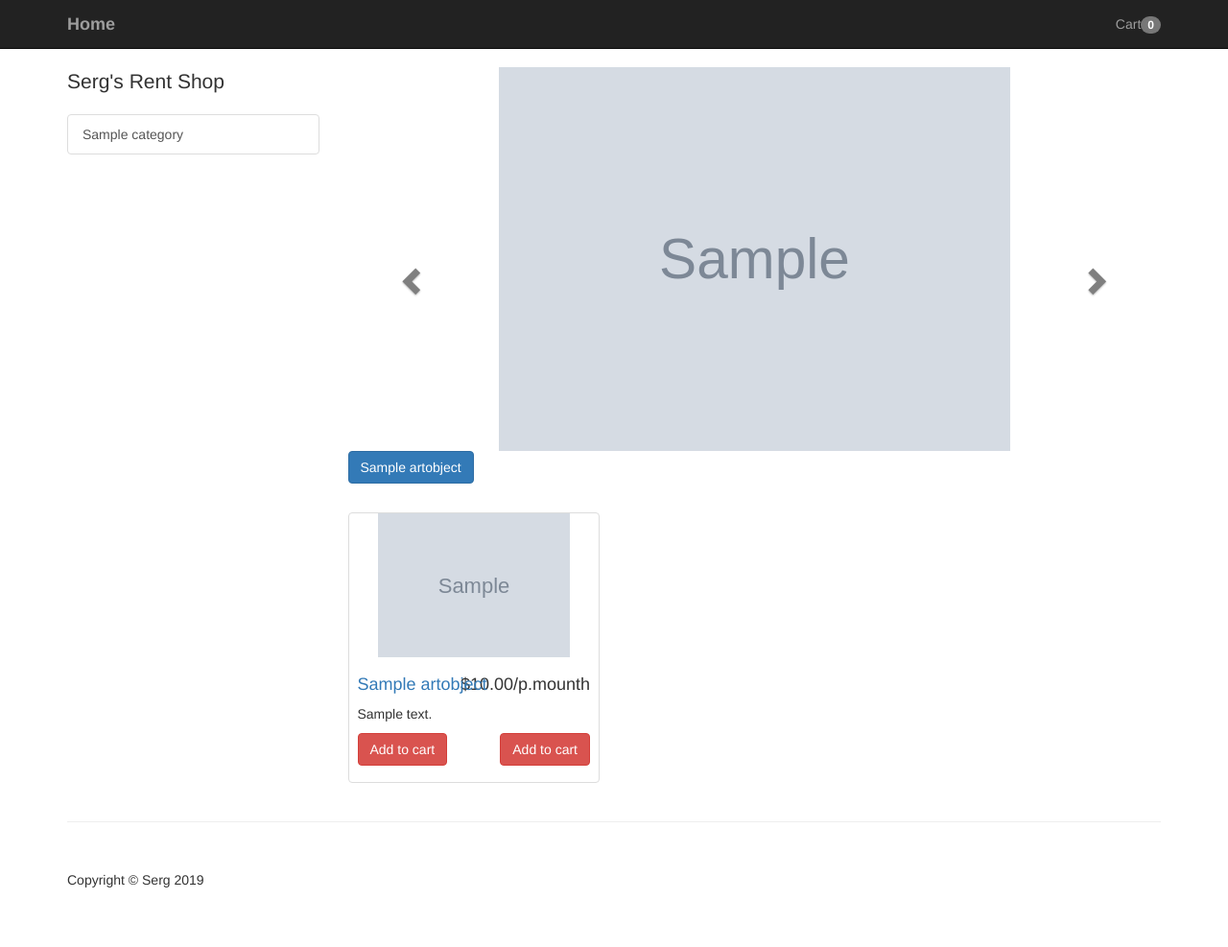
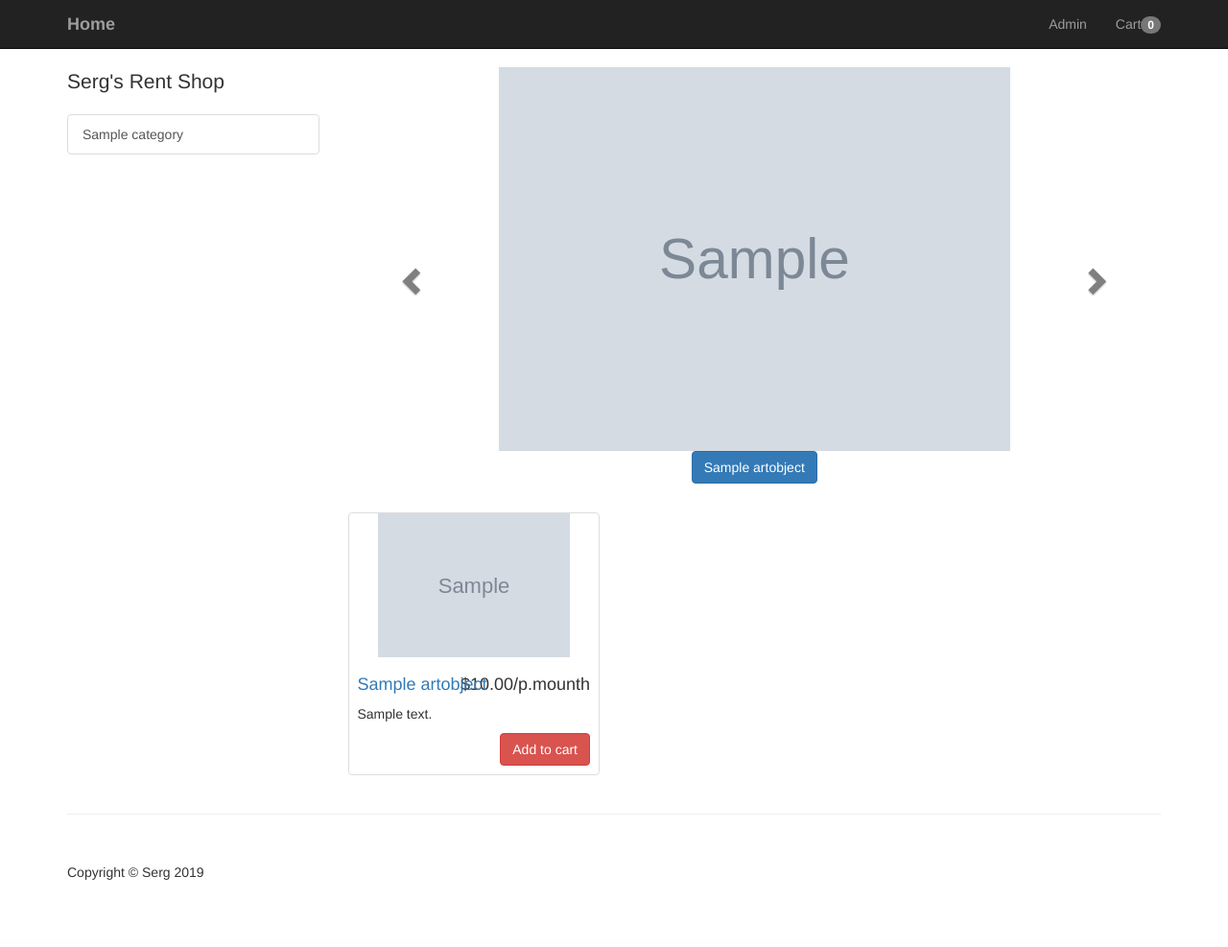
Before and after one commit to salozher/webshop_test1, a Django app: page / in a window 1280 px wide. Shown: the whole page at 96% size. After the commit the page ends 917 px from the top, so only its background shows below. Run offline with Django 3.2, Linux system fonts and the light colour scheme; tables that the repository leaves empty hold one stand-in row (values such as "Sample post"); grey boxes marked "Sample" are stand-in pictures; some libraries are stand-ins or nearby versions.

Commit message:
updated Cart - only possible to see available items in all views

```diff
--- a/ecomapp/models.py
+++ b/ecomapp/models.py
@@ -55,6 +55,7 @@ class ArtObject(models.Model):
     description = models.TextField()
     image = models.ImageField(upload_to=image_folder)
     price = models.DecimalField(max_digits=9, decimal_places=2)
+    renttime = models.PositiveIntegerField(default=3)
     available = models.BooleanField(default=True)
     objects = ProductManager()
 
--- a/ecomapp/templates/base.html
+++ b/ecomapp/templates/base.html
@@ -41,7 +41,8 @@
                         <a href="#" class="dropdown-toggle" data-toggle="dropdown" role="button" aria-haspopup="true"
                            aria-expanded="false">Categories <span class="caret"></span></a>
                         <ul class="dropdown-menu">
-
+                            <br>
+                            <br>
                             {% for category in categories %}
                                 <li><a href="{{ category.get_absolute_url }}">{{ category.name }}</a></li>
                             {% endfor %}
@@ -50,7 +51,9 @@
                     </li>
                 {% endif %}
             </ul>
+
             <ul class="nav navbar-nav navbar-right">
+                <li> <a href="{% url 'admin:index' %}">Admin</a></li>
                 <li><a href="{% url "cart" %}">Cart<span class='badge'>{{ cart.items.count }}</span></a></li>
             </ul>
         </div>
@@ -84,10 +87,10 @@
                                             <img class="slide-image" src="{{ product.image.url }}"
                                                  alt="" style="width: auto; height: 400px; margin: 0 auto ">
                                             <div class="align-content-center" style="width: available">
-                                             <a href="{{ product.get_absolute_url }}" style="position: center">
-                                                <button class="btn btn-primary"
-                                                        style="position: center">{{ product.title }}</button>
-                                            </a>
+                                                <a href="{{ product.get_absolute_url }}" style="position: center">
+                                                    <button class="btn btn-primary center-block"
+                                                            style="position: center">{{ product.title }}</button>
+                                                </a>
                                             </div>
                                         </div>
                                     {% else %}
@@ -95,7 +98,8 @@
                                             <img class="slide-image" src="{{ product.image.url }}"
                                                  alt="" style="width: auto; height: 400px; margin: 0 auto ">
                                             <a href="{{ product.get_absolute_url }}">
-                                                <button class="btn btn-primary">{{ product.title }}</button>
+                                                <button class="btn btn-primary center-block"
+                                                        style="position: center">{{ product.title }}</button>
                                             </a>
                                         </div>
                                     {% endif %}
@@ -119,13 +123,18 @@
                         <div class="col-sm-4 col-lg-4 col-md-4">
                             <div class="thumbnail">
                                 <img src="{{ product.image.url }}" alt="" style="width: 200px; height: auto">
-                                <div class="caption">
+                                <div class="caption" style="height: auto">
                                     <h4 class="pull-right">${{ product.price }}/p.mounth</h4>
                                     <h4><a href={{ product.get_absolute_url }}>{{ product.title }}</a></h4>
 
                                     <p>{{ product.description }}</p>
-                                    <a class="pull-left" href="{% url "add_to_cart" product_slug=product.slug %}"><button class="btn btn-danger">Add to cart</button></a>
-                                    <a class="pull-right" href="{% url "add_to_cart" product_slug=product.slug %}"><button class="btn btn-danger">Add to cart</button></a>
+{#                                    <a class="pull-left" >#}
+{#href="{% url "add_to_cart" product_slug=product.slug %}"#}
+{#                                        <input class="pull-left" type="number" value="{{product.renttime}}" step="1">Rent duration (month)</input>#}
+{#                                    </a>#}
+                                    <a class="pull-right" href="{% url "add_to_cart" product_slug=product.slug %}">
+                                        <button class="btn btn-danger">Add to cart</button>
+                                    </a>
                                 </div>
                             </div>
                         </div>
--- a/ecomapp/templates/cart.html
+++ b/ecomapp/templates/cart.html
@@ -7,7 +7,7 @@
         <tr>
             <td class="text-center">Art Object</td>
             <td class="text-center">Period/Month</td>
-            <td class="text-center">Price</td>
+            <td class="text-center">Price/p.month</td>
             <td class="text-center"> </td>
         </tr>
         {% for item in cart.items.all %}
--- a/ecomapp/views.py
+++ b/ecomapp/views.py
@@ -47,11 +47,23 @@ def product_view(request, product_slug):
     return render(request, 'product.html', context)
 
 def category_view(request, category_slug):
+    try:
+        cart_id = request.session['cart_id']
+        cart = Cart.objects.get(id=cart_id)
+        request.session['total'] = cart.items.count()
+    except:
+        cart = Cart()
+        cart.save()
+        cart_id = cart.id
+        request.session['cart_id'] = cart_id
+        cart = Cart.objects.get(id=cart_id)
+
     category = Category.objects.get(slug=category_slug)
-    products_of_category = ArtObject.objects.filter(category=category)
+    products_of_category = ArtObject.objects.filter(category=category).filter(available=True)
     context = {
         'category': category,
         'products_of_category': products_of_category,
+        'cart': cart,
     }
     return render(request, 'category.html', context)
 
```
Also changed, not shown: ecomapp/migrations/0007_auto_20190905_1758.py (added), ecomapp/migrations/0008_artobject_renttime.py (added).
